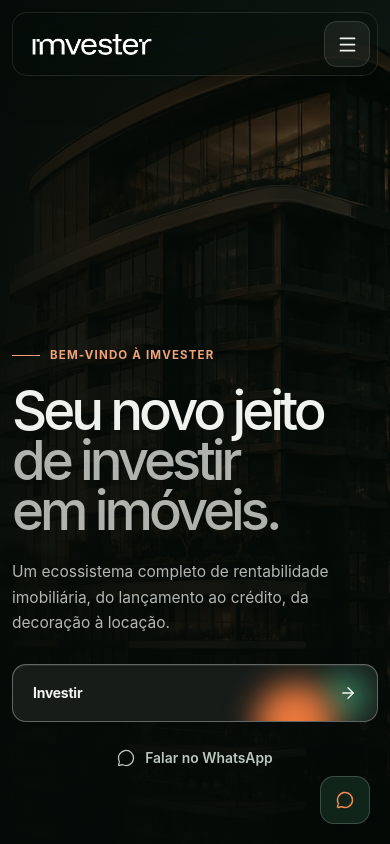
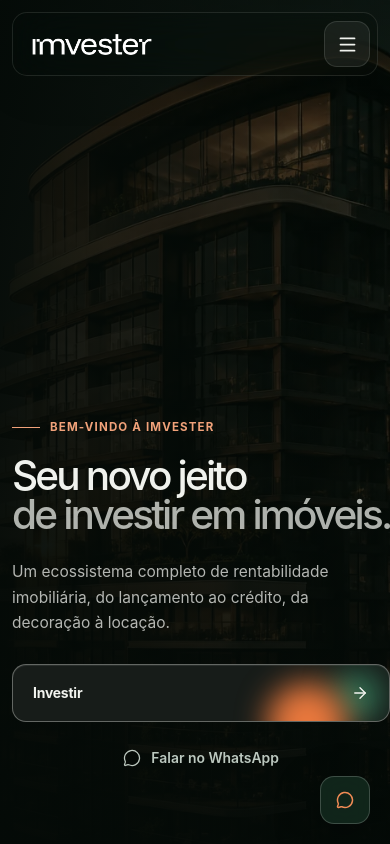
Before and after one commit to Guilhermegg-06/Projeto.i-m, a React (Vite) app: page / in a window 390 px wide. Shown: the top 844 px of the page. Built offline with nearby package versions, Linux system fonts and the light colour scheme.

Commit message:
ajustes finos no mobile e contraste

```diff
--- a/src/main.tsx
+++ b/src/main.tsx
@@ -2,6 +2,7 @@
 import { createRoot } from 'react-dom/client'
 import App from './App'
 import './styles.css'
+import './polish.css'
 
 createRoot(document.getElementById('root')!).render(
   <StrictMode>
--- /dev/null
+++ b/src/polish.css
@@ -0,0 +1,47 @@
+:root {
+  --muted: #a2aea6;
+}
+
+.hero__copy {
+  max-width: 890px;
+}
+
+.hero h1 {
+  max-width: 900px;
+  font-size: clamp(3.75rem, 6.3vw, 6rem);
+}
+
+.hero h1 span {
+  white-space: nowrap;
+}
+
+.field > span {
+  color: #c4ccc6;
+}
+
+.field input::placeholder,
+.field textarea::placeholder,
+.field select:invalid {
+  color: #919f96;
+}
+
+.form-privacy,
+.investment-note {
+  color: #919f96;
+}
+
+@media (max-width: 760px) {
+  .hero h1 {
+    font-size: clamp(2.18rem, 10.4vw, 2.7rem);
+    letter-spacing: -0.07em;
+    line-height: 0.96;
+  }
+
+  .journey-steps article::before {
+    transform: scaleY(0);
+  }
+
+  .journey-steps article.is-active::before {
+    transform: scaleY(1);
+  }
+}
```
